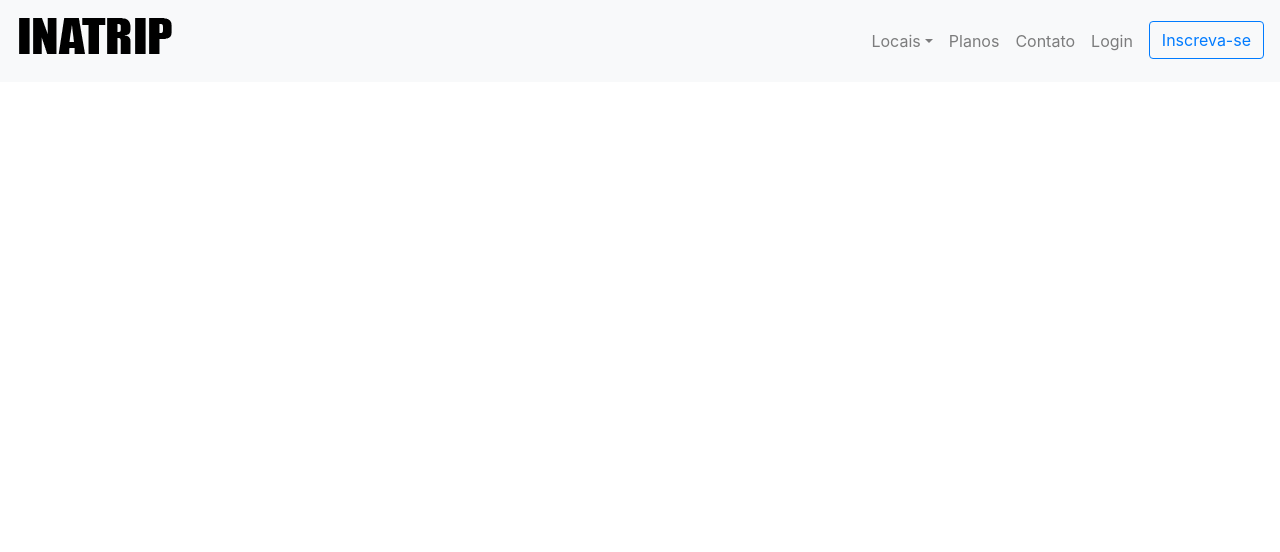
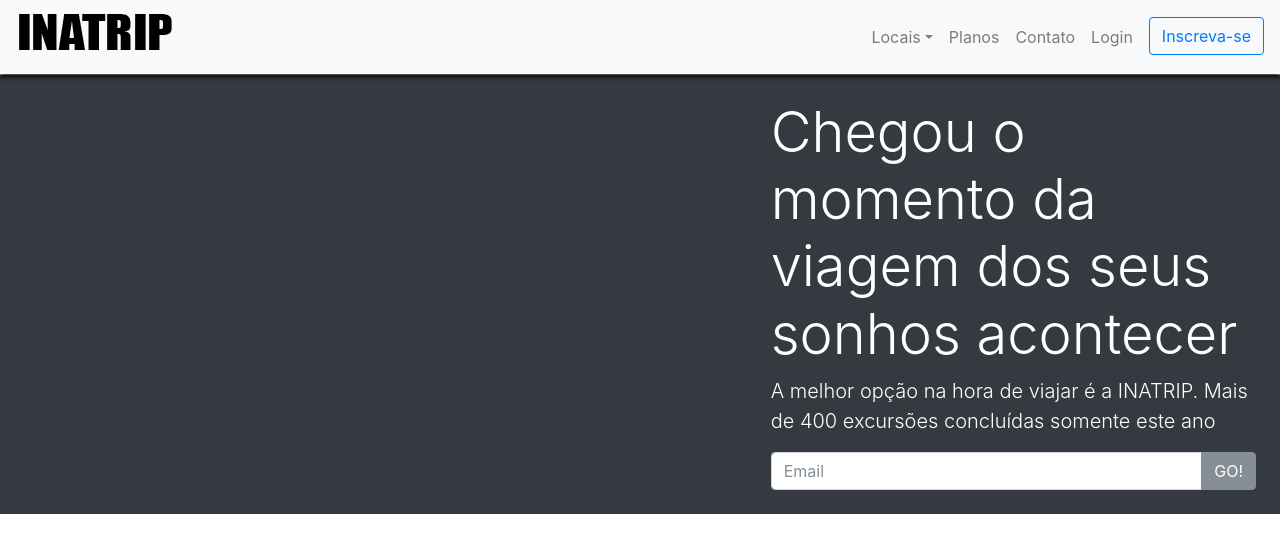
Before and after one commit to luizjxcoder/INATRIP, a plain HTML site: page index.html in a window 1280 px wide. Drawn offline with Linux system fonts and the light colour scheme.

```diff
--- a/css/style.css
+++ b/css/style.css
@@ -0,0 +1,8 @@
+body {
+  padding-top: 75px;
+}
+
+.box-shadow {
+  box-shadow: 0 2px 4px 0 rgba(0, 0, 0, 0.5),
+  0 4px 4px 0 rgba(0, 0, 0, 0.5);
+}
--- a/index.html
+++ b/index.html
@@ -13,7 +13,7 @@
 
 <body>
 
-  <nav class="navbar navbar-expand-md navbar-light bg-light fixed-top">
+  <nav class="navbar navbar-expand-md navbar-light bg-light fixed-top py-1 box-shadow">
     <a href="/" class="navbar-brand">
       <img src="./img/logo.png" alt="icone caravan"></a>
     <button class="navbar-toggler" type="button" data-bs-toggle="collapse" data-bs-target="#navbarSupportedContent"
@@ -48,12 +48,29 @@
         <li class="nav-item">
           <a class="btn btn-outline-primary ml-md-2" aria-current="page" href="inscricao.html">Inscreva-se</a>
         </li>
+      </ul>
+    </div>
+  </nav>
 
-      </ul>
+  <section class="container-fluid">
+    <div class="row bg-dark text-white">
+      <div class="col-7"></div>
+      <div class="col-5 p-4">
+        <h1 class="display-4">Chegou o momento da viagem dos seus sonhos acontecer </h1>
+        <p class="lead">A melhor opção na hora de viajar é a INATRIP. Mais de 400 excursões concluídas somente este ano
+        </p>
+        <form action="">
+          <div class="input-group">
+            <input type="text" class="form-control" placeholder="Email" aria-label="Email">
+            <span class="input-group-btn">
+              <button class="btn btn-secondary" type="button"> GO!</button>
 
+            </span>
+          </div>
+        </form>
+      </div>
     </div>
-
-  </nav>
+  </section>
 
   <script type="text/javascript" src="js/jquery-3.2.1.slim.min.js"></script>
   <script type="text/javascript" src="js/popper.min.js"></script>
```
